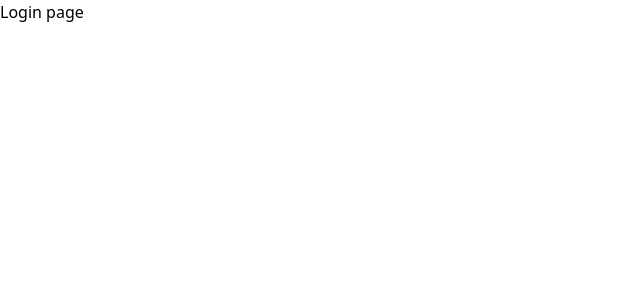
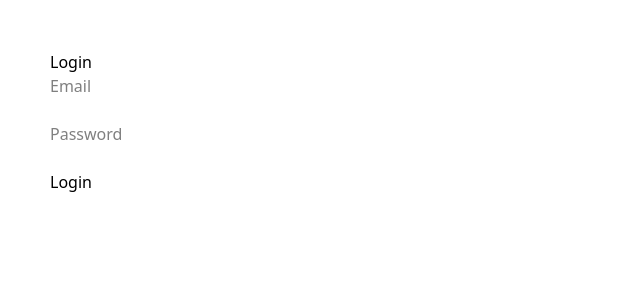
Before and after one commit to divyanshisrivastva25/Password-Manager, a React (Vite) app in the folder frontend/password manager/: page /login in a window 1280 px wide. Shown: the top 300 px of the page, without its empty margins (0-640 px from the left). Built offline with nearby package versions, Linux system fonts and the light colour scheme.

Commit message:
Build login form and navigate to dashboard after successful login (styling pending)

```diff
--- a/frontend/password manager/src/routes/Login.jsx
+++ b/frontend/password manager/src/routes/Login.jsx
@@ -1,10 +1,58 @@
+import { useState } from "react";
+import axios from "../utils/axios";
+import { useNavigate } from "react-router-dom";
 
-const login = () => {
+
+function Login() {
+  const [formData, setFormData] = useState({
+    email: "",
+    password: "",
+  });
+  const navigate = useNavigate();
+
+
+  const handleChange = (e) => {
+    setFormData((prev) => ({
+      ...prev,
+      [e.target.name]: e.target.value,
+    }));
+  };
+
+  const handleSubmit = async (e) => {
+    e.preventDefault();
+    try {
+      const res = await axios.post("/login", formData);
+      alert(res.data.message);
+      navigate("/dashboard");
+    } catch (err) {
+      alert(err.response?.data?.message || "Login failed");
+    }
+  };
+
   return (
-    <div>
-      <h1>Login page</h1>
+    <div style={{ padding: "50px" }}>
+      <h1>Login</h1>
+      <form onSubmit={handleSubmit}>
+        <input
+          name="email"
+          placeholder="Email"
+          type="email"
+          value={formData.email}
+          onChange={handleChange}
+          required
+        /><br /><br />
+        <input
+          name="password"
+          placeholder="Password"
+          type="password"
+          value={formData.password}
+          onChange={handleChange}
+          required
+        /><br /><br />
+        <button type="submit">Login</button>
+      </form>
     </div>
-  )
+  );
 }
 
-export default login
+export default Login;
--- a/frontend/password manager/src/routes/Signup.jsx
+++ b/frontend/password manager/src/routes/Signup.jsx
@@ -26,7 +26,7 @@ const handleSubmit = async (e) => {
 };
 
   return (
-    <div style={{ padding: "20px" }}>
+    <div style={{ padding: "50px" }}>
       <h1>Create your account</h1>
       <form onSubmit={handleSubmit}>
         <input
```
